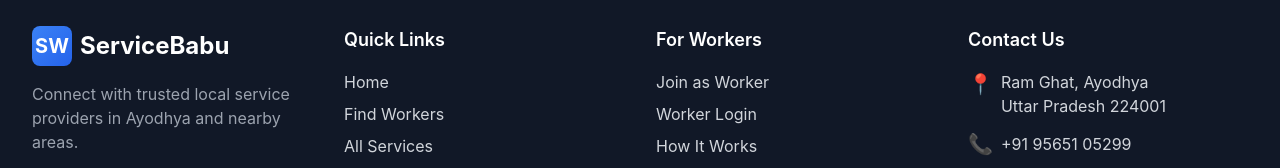
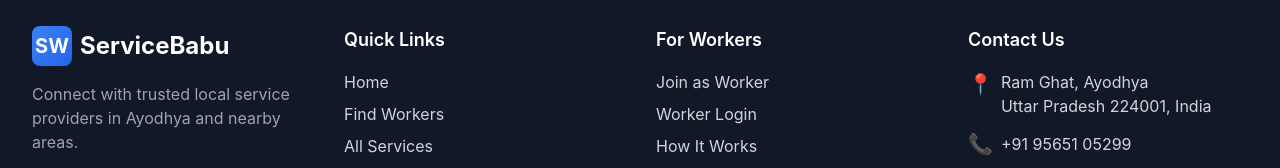
Before and after one commit to arvind-pal-101/servicewala-frontend, a React (Create React App) app: page / in a window 1280 px wide. Shown: the part 1812-1980 px from the top of the page. Built offline with nearby package versions, Linux system fonts and the light colour scheme; no server answers.

Commit message:
footer updates

```diff
--- a/src/components/Footer.js
+++ b/src/components/Footer.js
@@ -91,7 +91,7 @@
             <ul className="space-y-3">
               <li className="flex items-start space-x-2">
                 <span className="text-xl">📍</span>
-                <span>Ram Ghat, Ayodhya<br />Uttar Pradesh 224001</span>
+                <span>Ram Ghat, Ayodhya<br />Uttar Pradesh 224001, India</span>
               </li>
               <li className="flex items-center space-x-2">
   <span className="text-xl">📞</span>
```
